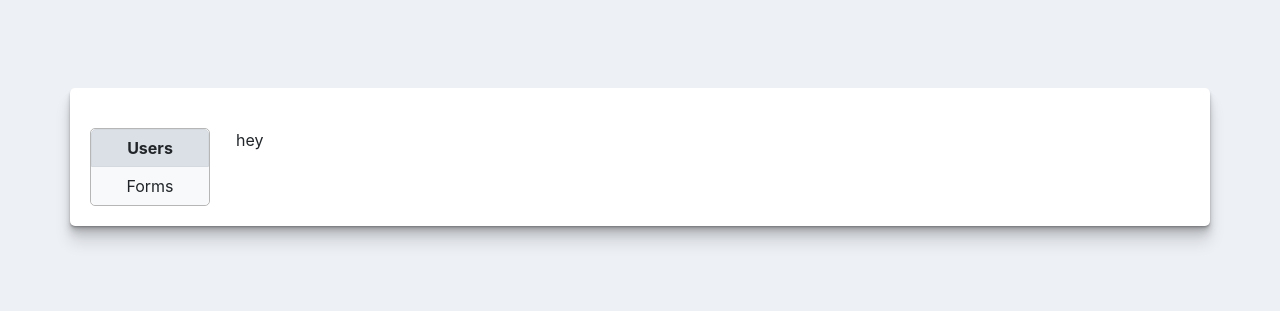
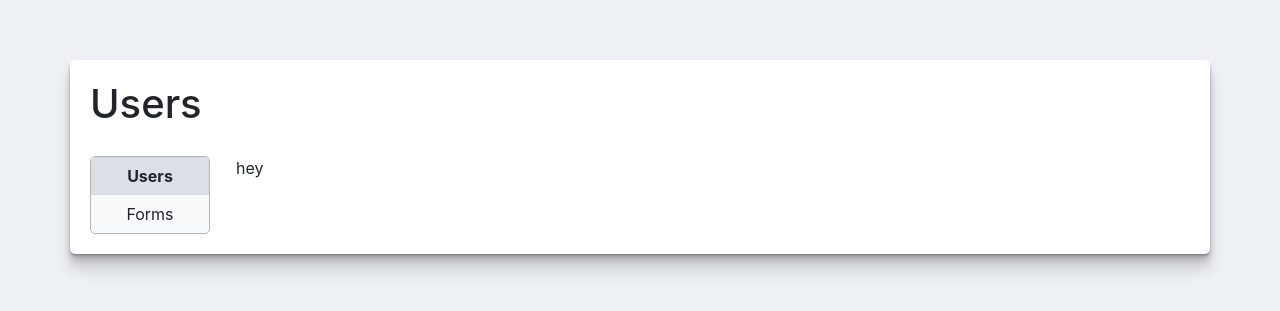
Before and after one commit to CEN-Group-3D/CEN-Project, a React (Create React App) app in the folder client/: page /admin-dashboard in a window 1280 px wide. Shown: the part 243-554 px from the top of the page. Built offline with nearby package versions, Linux system fonts and the light colour scheme.

Commit message:
Added panel title

```diff
--- a/client/src/views/AdminDashboardView/AdminDashboardView.js
+++ b/client/src/views/AdminDashboardView/AdminDashboardView.js
@@ -21,6 +21,11 @@ class AdminDashboardView extends React.Component {
     render() {
         return (
             <div className="panel container">
+                <div className="row">
+                    <div className="col">
+                        <h1>{this.state.tabTitle}</h1>
+                    </div>
+                </div>
                 <Tabs
                     titles={this.tabTitles}
                     components={this.tabComponents}
```
